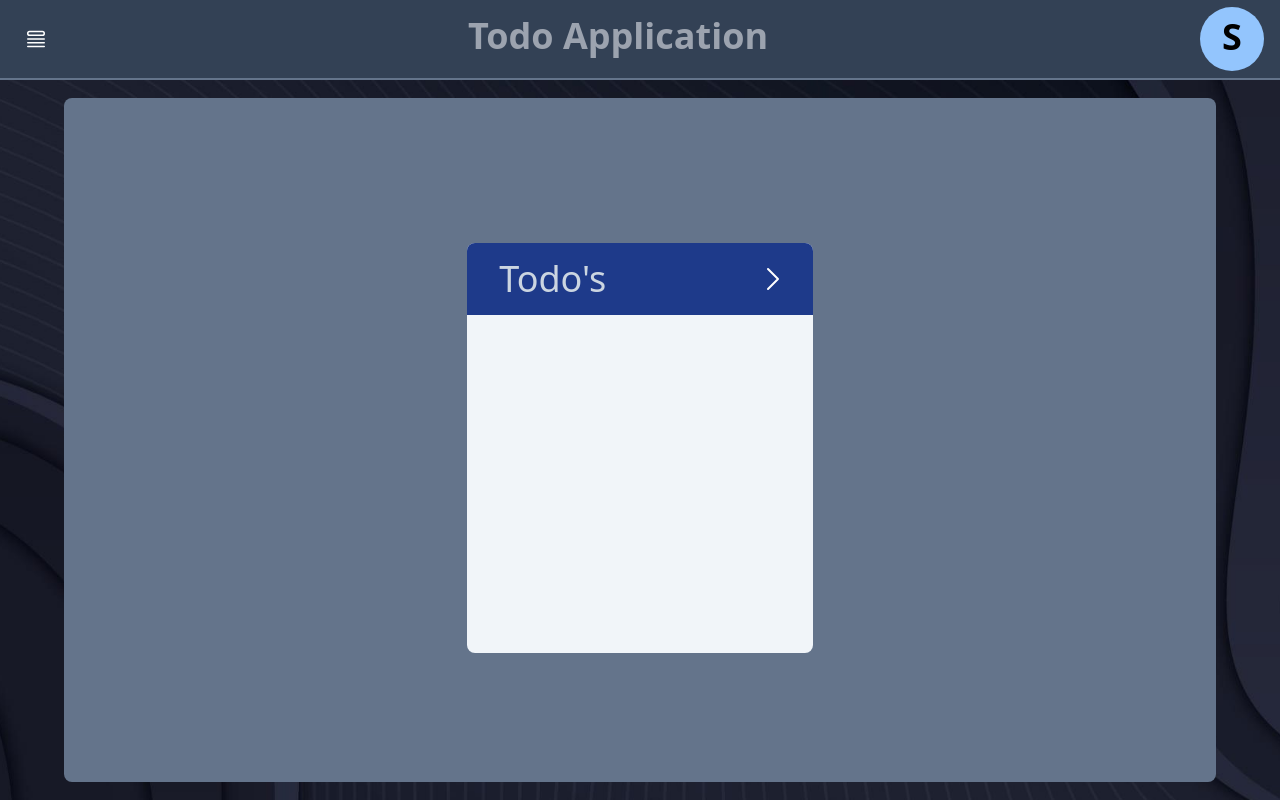
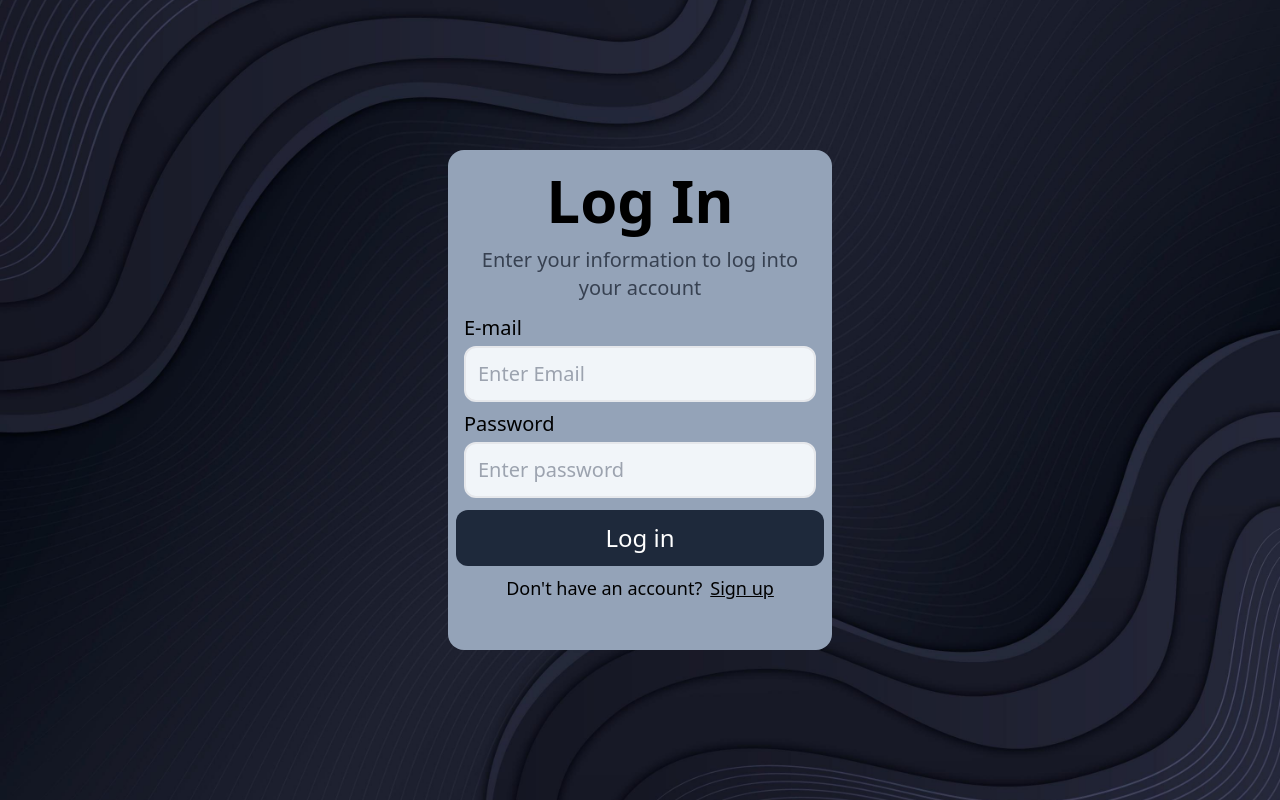
Before and after one commit to ImSanc/Todo, a React (Vite) app in the folder frontend/: page /login in a window 1280 px wide. Before the commit this address led to /dashboard. Built offline with nearby package versions, Linux system fonts and the light colour scheme; no server answers.

Commit message:
Added backend api completed log in signup as well

```diff
--- a/frontend/package.json
+++ b/frontend/package.json
@@ -10,6 +10,7 @@
     "preview": "vite preview"
   },
   "dependencies": {
+    "axios": "^1.7.5",
     "classname": "^0.0.0",
     "classnames": "^2.5.1",
     "react": "^18.3.1",
--- a/frontend/src/App.jsx
+++ b/frontend/src/App.jsx
@@ -2,10 +2,10 @@
 import './App.css'
 import { BrowserRouter, Navigate, Route, Routes } from 'react-router-dom'
 import { SignUp } from './pages/Signup'
-import { SignIn } from './pages/SignIn'
 import { UserDetail } from './pages/UserDetail'
 import { RecoilRoot } from 'recoil'
 import { MainDash } from './pages/MainDash'
+import { LogIn } from './pages/LogIn'
 
 function App() {
   return (
@@ -21,10 +21,10 @@ function MainApplication(){
       <BrowserRouter>
         <Routes>
           <Route path="/signup" element={<SignUp/>}/>
-          <Route path="/signin" element={<SignIn/>}/>
+          <Route path="/login" element={<LogIn/>}/>
           <Route path="/user-details" element={<UserDetail/>}/>
           <Route path="/dashboard" element={<MainDash/>}/>
-          <Route path = "*" element ={<Navigate to= "/dashboard" />}/>
+          <Route path = "*" element ={<Navigate to= "/login" />}/>
         </Routes>
       </BrowserRouter>
     </>
--- a/frontend/src/components/LoginFooter.jsx
+++ b/frontend/src/components/LoginFooter.jsx
@@ -1,6 +1,16 @@
 import { Link } from "react-router-dom";
+import { useRecoilState, useSetRecoilState } from "recoil";
+import { errorMessageAtom, showErrorDialogAtom } from "../recoil/atoms";
 
 export function BottomFooter({information,linkTo,linkLabel}){
+
+    const setErrorMessage = useSetRecoilState(errorMessageAtom);
+    const setShowErrorDialog = useSetRecoilState(showErrorDialogAtom);
+
+    const resetErrorMsg = ()=>{
+        setErrorMessage("");
+        setShowErrorDialog(false);
+    }
 
     return(
         <div className=" flex justify-center items-center  w-full text-lg font-medium mt-2">
@@ -8,7 +18,7 @@ export function BottomFooter({information,linkTo,linkLabel}){
                 {information}
             </div>
             <div>
-                <Link className="underline hover:opacity-50" to={linkTo}>{linkLabel}</Link>
+                <Link onClick={resetErrorMsg} className="underline hover:opacity-50" to={linkTo}>{linkLabel}</Link>
             </div>
         </div>
     )
--- a/frontend/src/components/TodoHeader.jsx
+++ b/frontend/src/components/TodoHeader.jsx
@@ -1,14 +1,17 @@
 
-export function TodoHeader({header}){
+export function TodoHeader({header,showTodo,onClick}){
     return (
-        <div className="flex justify-between items-center bg-blue-900 rounded-t-lg py-2 px-6">
+        <div className="flex justify-between items-center bg-blue-900 rounded-t-lg py-2 px-6 " onClick={onClick}>
             <div className="font-medium text-4xl p-2 text-slate-300">
                 {header}
             </div>
-            <div>
-                <svg xmlns="http://www.w3.org/2000/svg" fill="none" viewBox="0 0 24 24" strokeWidth="1.5" stroke="currentColor" className="text-white size-8 font-medium">
-                    <path strokeLinecap="round" strokeLinejoin="round" d="m8.25 4.5 7.5 7.5-7.5 7.5" />
+            <div >
+                {
+                <svg xmlns="http://www.w3.org/2000/svg" fill="none" viewBox="0 0 24 24" strokeWidth="1.5" stroke="currentColor" className={`text-white w-8 h-8 font-medium transition-transform duration-300 ${showTodo ? 'rotate-180' : 'rotate-0'}`}>
+                    <path strokeLinecap="round" strokeLinejoin="round" d="m19.5 8.25-7.5 7.5-7.5-7.5" />
                 </svg>
+                 }
+
             </div>
         </div>
     )
--- /dev/null
+++ b/frontend/src/components/TodoListComp.jsx
@@ -0,0 +1,30 @@
+
+import { TodoHeader } from "../components/TodoHeader";
+import { showTodosAtom } from "../recoil/atoms";
+import { useRecoilState } from "recoil";
+
+export function TodoListComp(){
+    const [showTodos,setShowTodos] = useRecoilState(showTodosAtom);
+
+    const onClickOfTodo = ()=>{
+        setShowTodos( (showTodos)=>(!showTodos));
+    }
+
+    return (
+        <div className ="flex justify-center items-center h-[85%] w-screen" >
+                <div className="bg-slate-500 w-[90%] h-[95%] rounded-lg flex  justify-center items-center ">
+                    <div className="flex flex-col justify-center items-center w-[90%] sm:w-[60%] md:w-[40%]">
+                        <div className="w-[90%] sm:w-[60%] md:w-[80%]">
+                            <TodoHeader header={"Todo's"} showTodo={showTodos} onClick={onClickOfTodo}/>
+                            {
+                                showTodos &&
+                                    <div className=" rounded-b-sm bg-slate-100">
+                                        san
+                                    </div>
+                            }
+                        </div>
+                    </div>
+                </div>
+        </div>
+    )
+}
--- /dev/null
+++ b/frontend/src/pages/LogIn.jsx
@@ -0,0 +1,67 @@
+import { useRecoilState, useRecoilValue } from "recoil";
+import { InputComponent } from "../components/InputComponent";
+import { Button } from "../components/LoginButton";
+import { BottomFooter } from "../components/LoginFooter";
+import { LoginHeader } from "../components/LoginHeader";
+import { checkAuthorizationSelector, errorMessageAtom, passwordAtom, showErrorDialogAtom, userEmailAtom } from "../recoil/atoms";
+import axios from "axios";
+import ErrorDialog from "../components/ErrorMessage";
+import { useNavigate } from "react-router-dom";
+import { useEffect } from "react";
+
+export function LogIn(){
+
+    const [username ,setUserName] = useRecoilState(userEmailAtom);
+    const [password ,setUserPassword] = useRecoilState(passwordAtom);
+    const [showErrorDialog ,setShowErrorDialog] = useRecoilState(showErrorDialogAtom);
+    const [errorMessage ,setErrorMessage] = useRecoilState(errorMessageAtom);
+    const authorizationSelector = useRecoilValue(checkAuthorizationSelector);
+    const navigate = useNavigate();
+
+    useEffect(()=>{
+        if(authorizationSelector){
+            navigate("/dashboard");
+        }
+    },[])
+
+    const logIn = async ()=>{
+        try{
+            const response  = await axios.post("http://localhost:3000/api/v1/user/signin",{
+                username,
+                password
+            })
+            if(response.data.token){
+                localStorage.setItem("token",response.data.token);
+                navigate("/dashboard");
+            }
+            else{
+                throw new Error("No token received")
+            }
+        }
+        catch(error){
+            setErrorMessage(error.response?.data?.message || "An unexpected error occured");
+            setShowErrorDialog(true);
+        }
+    }
+
+    const closeDialog = () =>{
+        setShowErrorDialog(false);
+    }
+
+    return (
+        <div className=" bg-[url('/loginBackground.jpg')] bg-cover bg-center h-screen w-screen flex justify-center items-center">
+            <div className=" w-[80%] h-90 sm:w-[50%] md:w-[40%] lg:w-[30%] bg-slate-400 p-2 rounded-2xl " >
+                <LoginHeader heading={"Log In"} description={"Enter your information to log into your account"}/>
+                <InputComponent type={"text"} placeholder={"Enter Email"} inputLabel={"E-mail"} onChange={ (e)=>{
+                    setUserName(e.target.value);
+                }} />
+                <InputComponent type={"password"} placeholder={"Enter password"} inputLabel={"Password"} onChange={ (e)=>{
+                    setUserPassword(e.target.value);
+                }}/>
+                <Button label={"Log in"} onClick={logIn}/>
+                <BottomFooter information={"Don't have an account?"} linkTo={"/signup"} linkLabel={"Sign up"} />
+                { showErrorDialog && <ErrorDialog message={errorMessage} onClose={closeDialog} />}
+            </div>
+        </div>
+    )
+}
--- a/frontend/src/pages/MainDash.jsx
+++ b/frontend/src/pages/MainDash.jsx
@@ -1,20 +1,27 @@
+
+import { useRecoilValue } from "recoil";
 import { HeaderBar } from "../components/HeaderBar";
-import { InputComponent } from "../components/InputComponent";
-import { TodoHeader } from "../components/TodoHeader";
+
+import { TodoListComp } from "../components/TodoListComp";
+import { useEffect } from "react";
+import { useNavigate } from "react-router-dom";
+import { checkAuthorizationSelector } from "../recoil/atoms";
 
 export function MainDash(){
+
+    const authorizationSelector = useRecoilValue(checkAuthorizationSelector);
+    const navigate = useNavigate();
+
+    useEffect(()=>{
+        if(!authorizationSelector){
+            navigate("/login");
+        }
+    },[])
 
     return (
         <div className=" bg-[url('/loggedinBg.jpg')] bg-cover bg-center w-screen h-screen">
             <HeaderBar />
-            <div className ="flex justify-center items-center h-[90%] w-screen" >
-                <div className="bg-slate-500 w-[90%] h-[95%] rounded-lg flex flex-col justify-center items-center ">
-                    <div className=" w-[90%] h-[60%] bg-slate-100 sm:w-[70%] md:w-[30%] rounded-lg mt-4">
-                        <TodoHeader header={"Todo's"} />
-                    </div>
-                </div>
-
-            </div>
+            <TodoListComp/>
         </div>
     )
 }
--- a/frontend/src/pages/Signup.jsx
+++ b/frontend/src/pages/Signup.jsx
@@ -3,11 +3,12 @@ import { InputComponent } from "../components/InputComponent";
 import { Button } from "../components/LoginButton";
 import { BottomFooter } from "../components/LoginFooter";
 import { LoginHeader } from "../components/LoginHeader";
-import { useRecoilState } from "recoil";
-import {  errorMessageAtom, firstNameAtom, lastNameAtom, passwordAtom, showErrorDialogAtom, userEmailAtom } from "../recoil/atoms";
+import { useRecoilState, useRecoilValue } from "recoil";
+import {  checkAuthorizationSelector, errorMessageAtom, firstNameAtom, lastNameAtom, passwordAtom, showErrorDialogAtom, userEmailAtom } from "../recoil/atoms";
 import axios from 'axios'
 import ErrorDialog from "../components/ErrorMessage";
 import { useNavigate } from "react-router-dom";
+import { useEffect } from "react";
 
 export function SignUp(){
 
@@ -17,7 +18,14 @@ export function SignUp(){
     const [password,setUserPassword] = useRecoilState(passwordAtom);
     const [showErrorDialog,setShowErrorDialog] = useRecoilState(showErrorDialogAtom);
     const [errorMessage,setErrorMessage] = useRecoilState(errorMessageAtom);
+    const authorizationSelector = useRecoilValue(checkAuthorizationSelector);
     const navigate = useNavigate();
+
+    useEffect( ()=>{
+      if(authorizationSelector){
+        navigate("/dashboard");
+      }
+    },[])
 
     const signUpUser = async () => {
       try {
@@ -49,23 +57,23 @@ export function SignUp(){
 
     return (
         <div className=" bg-[url('/loginBackground.jpg')] bg-cover bg-center h-screen w-screen flex justify-center items-center">
-            <div className={` w-[80%] ${ showErrorDialog ? "h-[74%]" : "h-110"} sm:w-[50%] md:w-[25%] bg-slate-400 p-2 rounded-2xl  `}>
+            <div className={`${ showErrorDialog ? "h-[95%]" : "h-110"} w-[80%] sm:w-[50%] md:w-[40%] lg:w-[30%]  bg-slate-400 p-2 rounded-2xl  `}>
                 <LoginHeader heading={"Sign up"} description={"Enter your information to create an account"}/>
-                <InputComponent inputLabel={"First Name"} placeholder={"David"} type={"text"} onChange={ (e)=>{
+                <InputComponent inputLabel={"First Name"} placeholder={"Enter first name"} type={"text"} onChange={ (e)=>{
                     setFirstName(e.target.value)
                 }} />
-                <InputComponent inputLabel={"Last Name"} placeholder={"Ornstein"} type={"text"} onChange={ (e)=>{
+                <InputComponent inputLabel={"Last Name"} placeholder={"Enter last name"} type={"text"} onChange={ (e)=>{
                     setLastName(e.target.value)
                 }} />
-                <InputComponent inputLabel={"E-mail"} placeholder={"davidOrnstein@gmail.com"} type={"text"} onChange={ (e)=>{
+                <InputComponent inputLabel={"E-mail"} placeholder={"Enter e-mail"} type={"text"} onChange={ (e)=>{
                     setUserEmail(e.target.value)
                 }} />
-                <InputComponent inputLabel={"Password"} placeholder={"david123"} type={"password"} onChange={ (e)=>{
+                <InputComponent inputLabel={"Password"} placeholder={"Enter password"} type={"password"} onChange={ (e)=>{
                     setUserPassword(e.target.value)
                 }} />
 
                 <Button label={"Sign Up"} onClick={signUpUser} />
-                <BottomFooter information={"Already have an account?"} linkTo={"/signin"} linkLabel={"Sign in"}/>
+                <BottomFooter information={"Already have an account?"} linkTo={"/login"} linkLabel={"Log In"}/>
                 {showErrorDialog && <ErrorDialog message={errorMessage} onClose={closeDialog} />}
             </div>
         </div>
```
Also changed, not shown: frontend/src/pages/SignIn.jsx (deleted, +0 -28 lines), frontend/src/recoil/atoms.js (+24 -0 lines), 2 other files (tests, documents, lock files or other folders).
